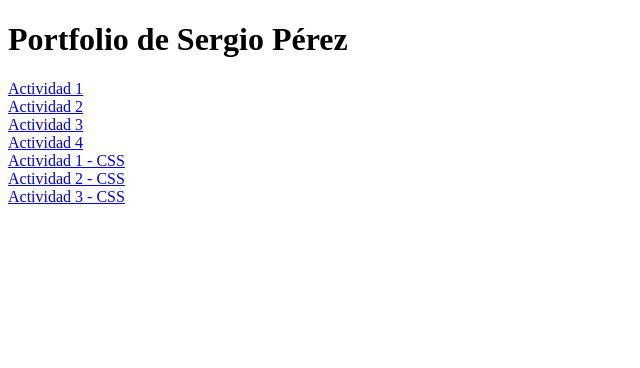
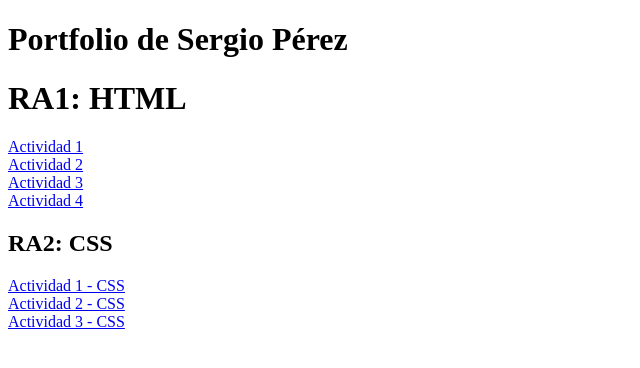
Before and after one commit to sergioperez455/2smr-web, a plain HTML site: page index.html in a window 1280 px wide. Shown: the whole page, without its empty margins (0-640 px from the left). Drawn offline with Linux system fonts and the light colour scheme.

Commit message:
ejercicios

```diff
--- a/index.html
+++ b/index.html
@@ -11,12 +11,16 @@
     </header>
 
     <main>
+        <h1> RA1: HTML </h1>
         <section class="proyectos">
             <ul style="list-style: none; padding: 0;">
                 <li><a href="actividad1/ejercicio1.html" target="_blank">Actividad 1</a></li>
                 <li><a href="actividad2/Actividad2.html" target="_blank">Actividad 2</a></li>
                 <li><a href="Actividad3/formularios.html" target="_blank">Actividad 3</a></li>
                 <li><a href="Actividad4/semantico.html" target="_blank">Actividad 4</a></li>
+            </ul>
+            <ul style="list-style: none; padding: 0;">
+        <h1> RA2: CSS </h1>
                 <li><a href="ESTILOS/Actividad1/ej1.html" target="_blank">Actividad 1 - CSS</a></li>
                 <li><a href="ESTILOS/Actividad2/Ej2Texto.html" target="_blank">Actividad 2 - CSS</a></li>
                 <li><a href="ESTILOS/Cajas/festival.html" target="_blank">Actividad 3 - CSS</a></li>
```
